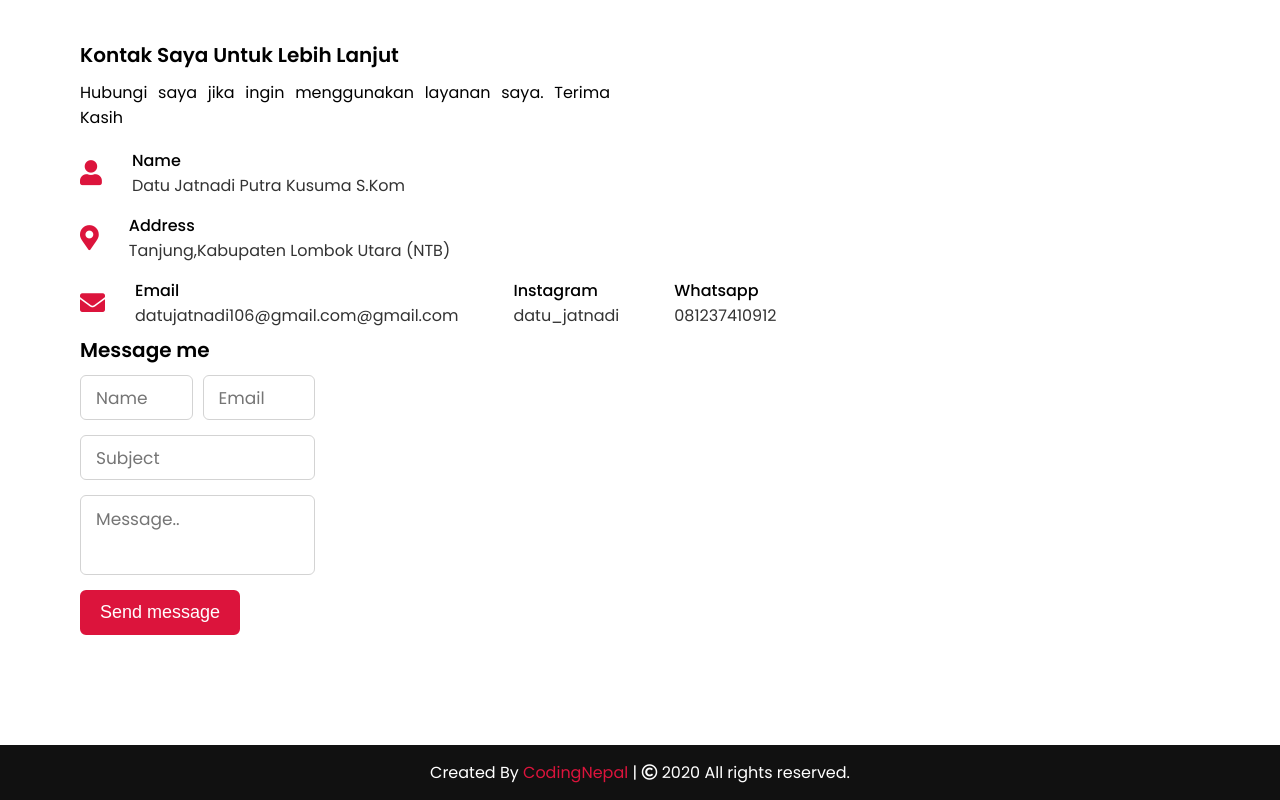
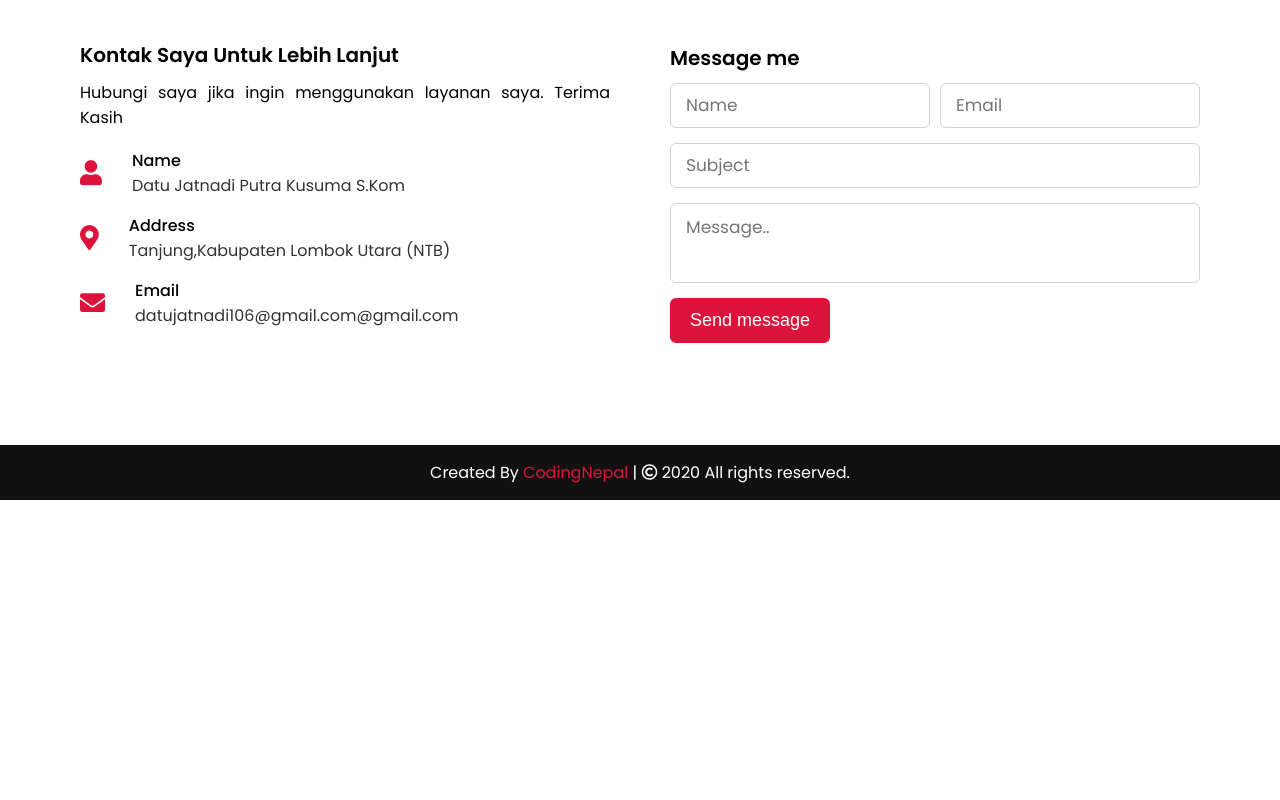
Before and after one commit to DatuJatnadiIT/Portfolioku, a plain HTML site: page index.html in a window 1280 px wide. Shown: the part 2993-3793 px from the top of the page. After the commit the page ends 3493 px from the top, so only its background shows below. Drawn offline with nearby package versions, Linux system fonts and the light colour scheme.

Commit message:
index.html

```diff
--- a/index.html
+++ b/index.html
@@ -240,18 +240,6 @@
                                 <div class="head">Email</div>
                                 <div class="sub-title">datujatnadi106@gmail.com@gmail.com</div>
                             </div>
-                             <div class="row">
-                            <i class="fas fa-instagram"></i>
-                            <div class="info">
-                                <div class="head">Instagram</div>
-                                <div class="sub-title">datu_jatnadi</div>
-                            </div>
-                                   <div class="row">
-                            <i class="fas fa-whatsapp"></i>
-                            <div class="info">
-                                <div class="head">Whatsapp</div>
-                                <div class="sub-title">081237410912</div>
-                            </div>
                         </div>
                     </div>
                 </div>
```
